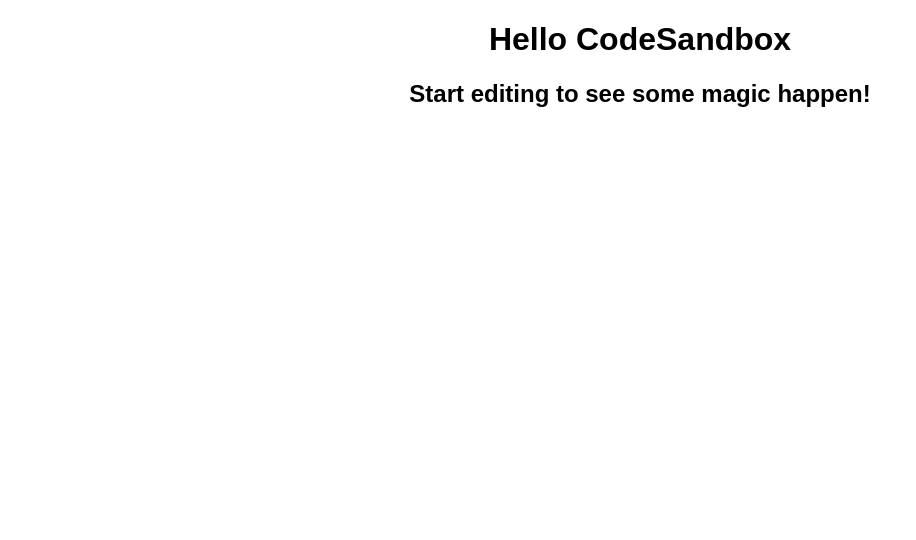
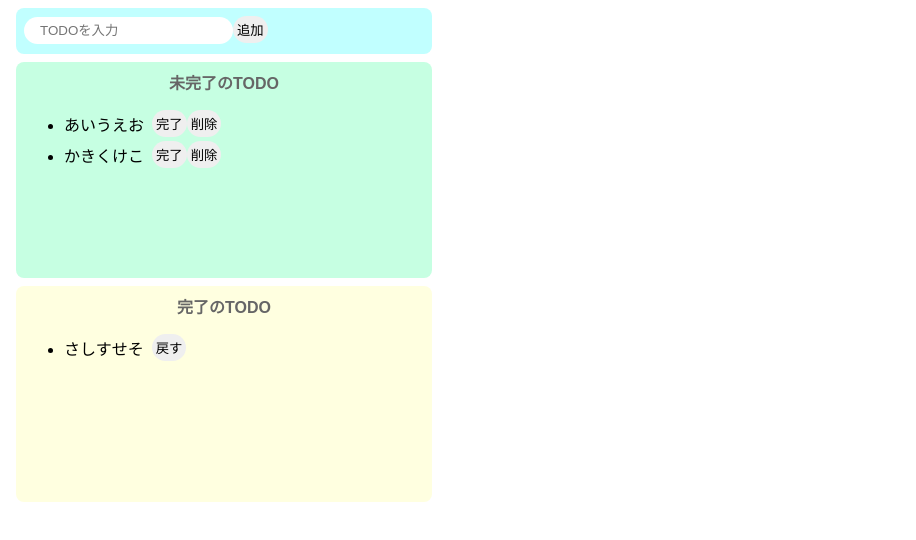
Before and after one commit to tomokazu-watanabe-sti/codesandbox-react-todo-app, a React (Create React App) app: page / in a window 1280 px wide. Shown: the top 540 px of the page, without its empty margins (0-916 px from the left). Built offline with nearby package versions, Linux system fonts and the light colour scheme.

Commit message:
Update 5 files

```diff
--- a/src/App.js
+++ /dev/null
@@ -1,10 +0,0 @@
-import "./styles.css";
-
-export default function App() {
-  return (
-    <div className="App">
-      <h1>Hello CodeSandbox</h1>
-      <h2>Start editing to see some magic happen!</h2>
-    </div>
-  );
-}
--- /dev/null
+++ b/src/App.jsx
@@ -0,0 +1,45 @@
+import React, { useEffect, useState } from "react";
+import "./styles.css";
+
+export const App = () => {
+  const [incompleteTodos, setIncompleteTodos] = useState([
+    'あいうえお',
+    'かきくけこ'
+  ]);
+  const [completeTodos, setCompleteTodos] = useState(['さしすせそ'])
+  return (
+    <>
+      <div className="input-area">
+        <input placeholder="TODOを入力" />
+        <button>追加</button>
+      </div>
+      <div className="incomplete-area">
+          <p className="title">未完了のTODO</p>
+            <ul>
+              {incompleteTodos.map((todo) => {
+                return (
+                <div key={todo} className="list-row">
+                    <li>{todo}</li>
+                    <button>完了</button>
+                    <button>削除</button>
+                </div>
+                );
+              })}
+            </ul>
+      </div>
+      <div className="complete-area">
+        <p className="title">完了のTODO</p>
+          <ul>
+            {completeTodos.map((todo) => {
+              return (
+                <div key={todo} className="list-row">
+                <li>{todo}</li>
+                <button>戻す</button>
+                </div>
+              );
+            })}
+          </ul>
+      </div>
+    </>
+    );
+};
--- a/src/index.js
+++ b/src/index.js
@@ -1,11 +1,6 @@
-import { StrictMode } from "react";
+import React from "react";
 import ReactDom from "react-dom";
 
-import App from "./App";
+import { App } from "./App";
 
-ReactDom.render(
-  <StrictMode>
-    <App />
-  </StrictMode>,
-  document.getElementById("root")
-);
+ReactDom.render(<App />, document.getElementById("root"));
--- a/src/styles.css
+++ b/src/styles.css
@@ -1,4 +1,66 @@
-.App {
+body {
   font-family: sans-serif;
+}
+
+input {
+  border-radius: 16px;
+  border: none;
+  padding: 6px 16px;
+  outline: none;
+}
+
+button {
+  border-radius: 16px;
+  border: none;
+  padding: 4px;
+}
+
+button:hover {
+  background-color: #ff7fff;
+  color: #fff;
+  cursor: pointer;
+}
+
+li {
+  margin-right: 8px;
+}
+
+.input-area {
+  background-color: #c1ffff;
+  width: 400px;
+  height: 30px;
+  padding: 8px;
+  margin: 8px;
+  border-radius: 8px;
+}
+
+.incomplete-area {
+  background-color: #c6ffe2;
+  width: 400px;
+  min-height: 200px;
+  padding: 8px;
+  margin: 8px;
+  border-radius: 8px;
+}
+
+.complete-area {
+  background-color: #ffffe0;
+  width: 400px;
+  min-height: 200px;
+  padding: 8px;
+  margin: 8px;
+  border-radius: 8px;
+}
+
+.title {
   text-align: center;
+  margin-top: 0;
+  font-weight: bold;
+  color: #666;
 }
+
+.list-row {
+  display: flex;
+  align-items: center;
+  padding-bottom: 4px;
+}
```
Also changed, not shown: 1 other file (tests, documents, lock files or other folders).
